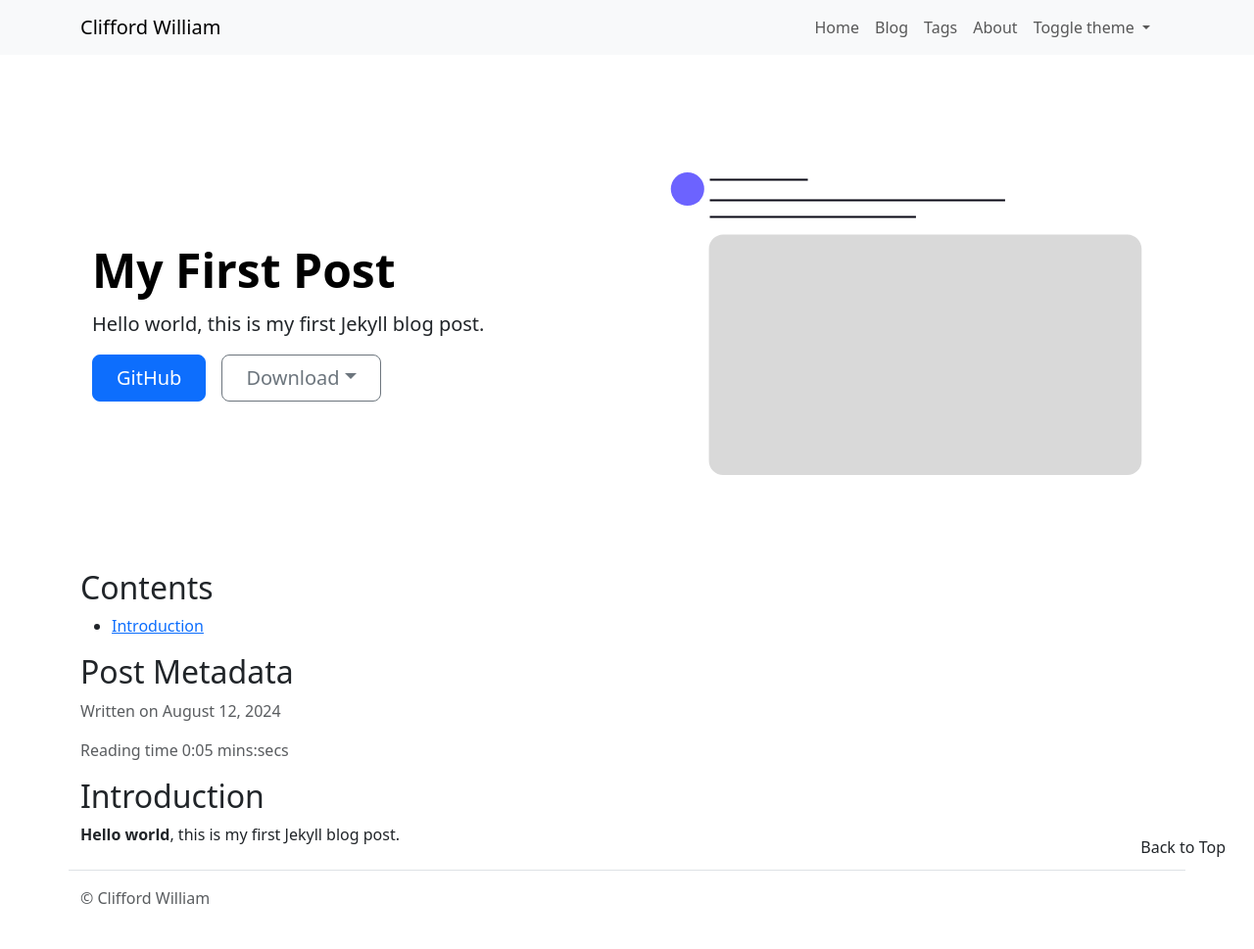
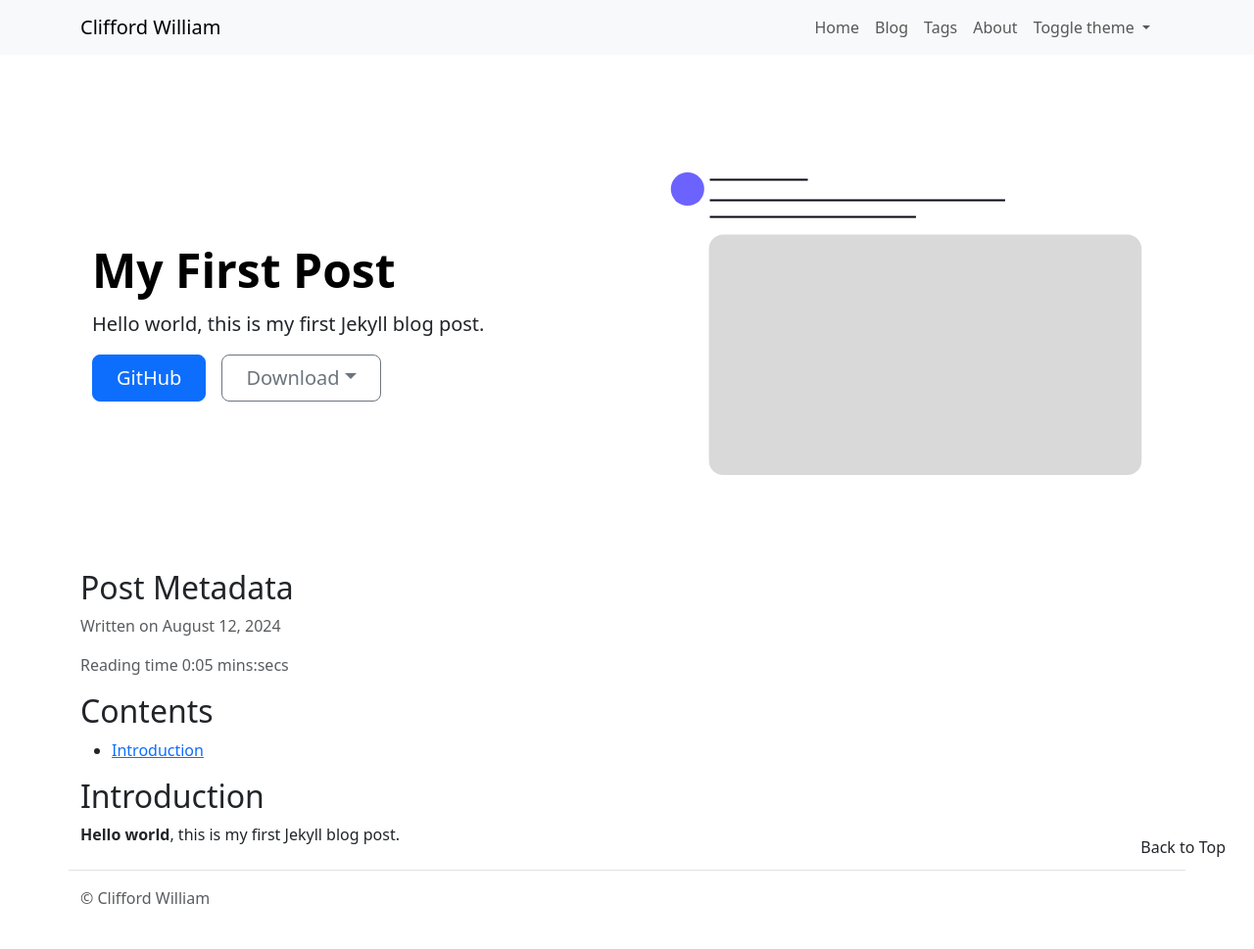
Before and after one commit to cliffordwilliam/my_archive, a Jekyll site: the page built from _posts/2024-08-12-first-post.md, in a window 1280 px wide. Shown: the whole page at 98% size. Built offline with Jekyll 4.4.1, drawn with Linux system fonts in a browser that asks for light colours; part of the change alters nothing that is shown.

```diff
--- a/_layouts/post.html
+++ b/_layouts/post.html
@@ -1,12 +1,12 @@
 ---
 layout: default
 ---
-
-<h2>Contents</h2>
-{% include toc.html html=content %}
 
 <h2>Post Metadata</h2>
 <p class="text-body-secondary">Written on {{ page.date | date: "%B %e, %Y" }}</p>
 <p class="text-body-secondary">Reading time {{ page.reading_time }}</p>
 
+<h2>Contents</h2>
+{% include toc.html html=content %}
+
 {{ content }}
```
